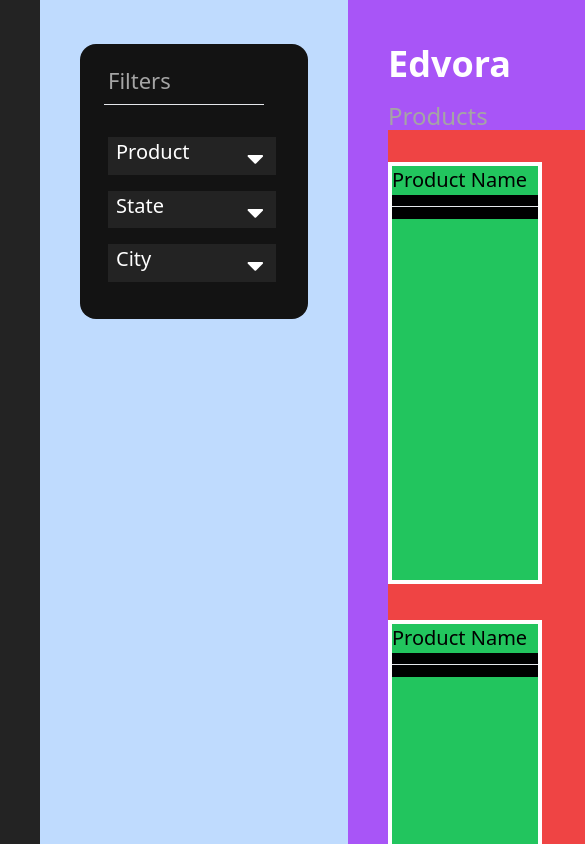
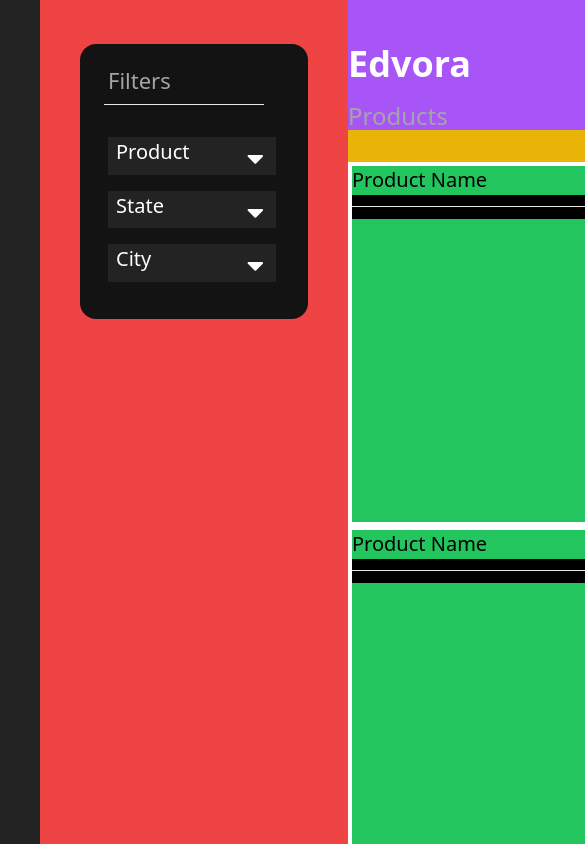
Before and after one commit to ElRemolino/Edvora-Frontend, a Next.js app: page / in a window 390 px wide. Shown: the top 844 px of the page, 585 px wide, since content can reach past the window. Built offline with nearby package versions, Linux system fonts and the light colour scheme; no server answers.

Commit message:
product container responsive, so are product rectangles

```diff
--- a/pages/index.js
+++ b/pages/index.js
@@ -30,12 +30,12 @@ export default function Home() {
 
   return (
     <div className="flex bg-edvora-greyCard min-h-screen min-w-screen">
-      <div className="bg-blue-200 md:bg-green-500  lg:bg-blue-500 ml-10 ">
-        <FilterContainer data={data} products={products} states={states} cities={cities}/>
+      <div className="bg-red-500 md:bg-green-500  lg:bg-blue-500 ml-10 ">
+        <FilterContainer data={data} products={products} states={states} cities={cities} />
       </div>
 
       {/* Main Content Containers */}
-      <div className="flex-row bg-purple-500 w-[78vw] pl-10 pr-10">
+      <div className=" bg-purple-500">
 
         {/* Headers Containers */}
         <div className="relative pt-11 pb-4 lg:bg-red-200 ">
@@ -44,8 +44,8 @@ export default function Home() {
         </div>
 
         {/* Product Carosel Containers */}
-        <div className="flex-row inline-block h-[90vh] min-w-[74vw] max-w-[] space-y-9 bg-red-500 pt-8 ">
-          <div className="inline-block min-h-[50vh]  bg-green-500 border-4 border-white">
+        <div className=" h-[90vh] min-w-[75vw] bg-yellow-500 pt-8 ">
+          <div className=" min-h-[50%] bg-green-500 border-4 border-white">
             <h3 className="font-normal text-xl ">
               Product Name
             </h3>
@@ -55,7 +55,7 @@ export default function Home() {
             </div>
           </div>
 
-          <div className="inline-block min-h-[50vh]  bg-green-500 border-4 border-white">
+          <div className="min-h-[50%]  bg-green-500 border-4 border-white">
             <h3 className="font-normal text-xl ">
               Product Name
             </h3>
```
